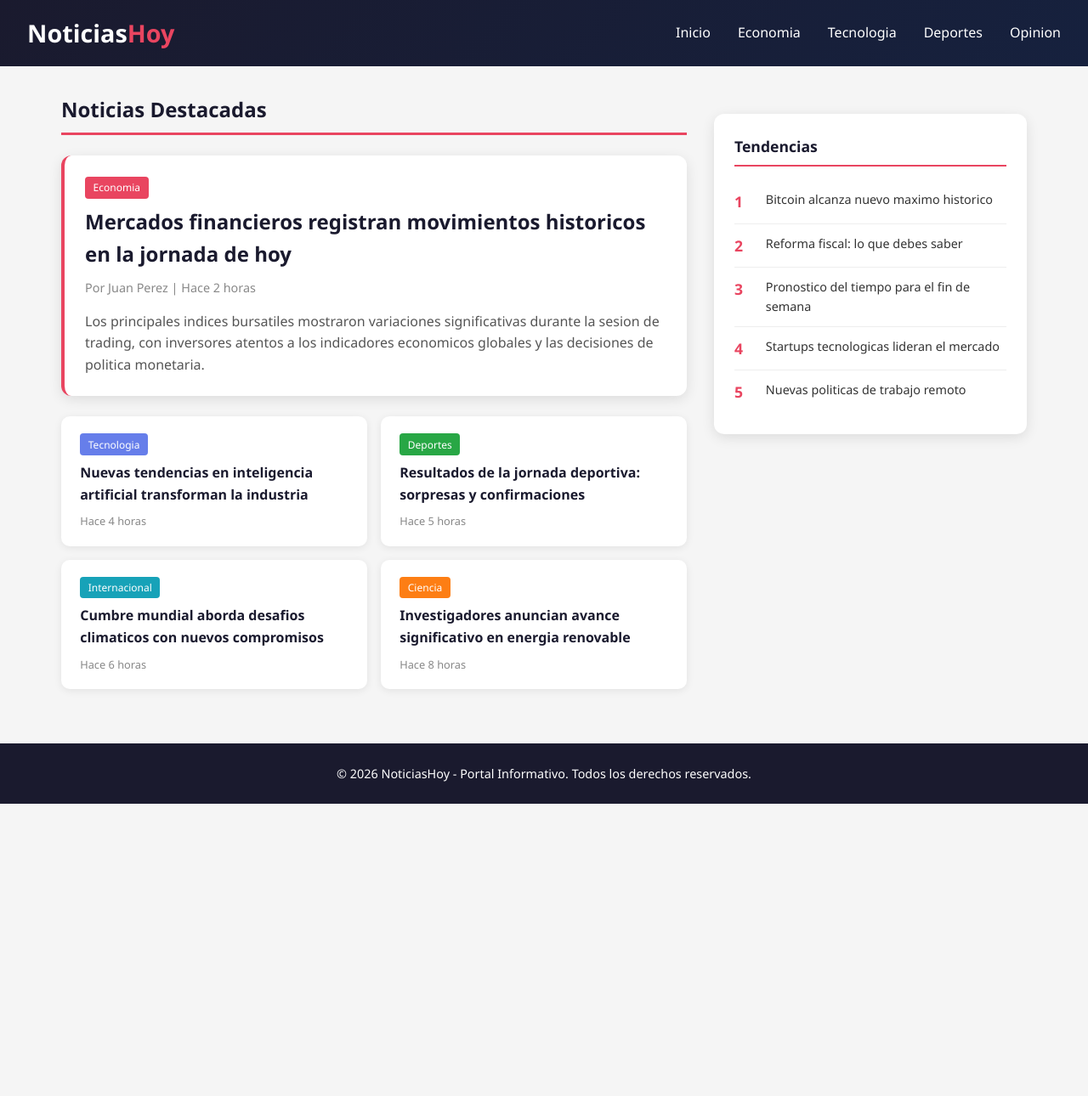
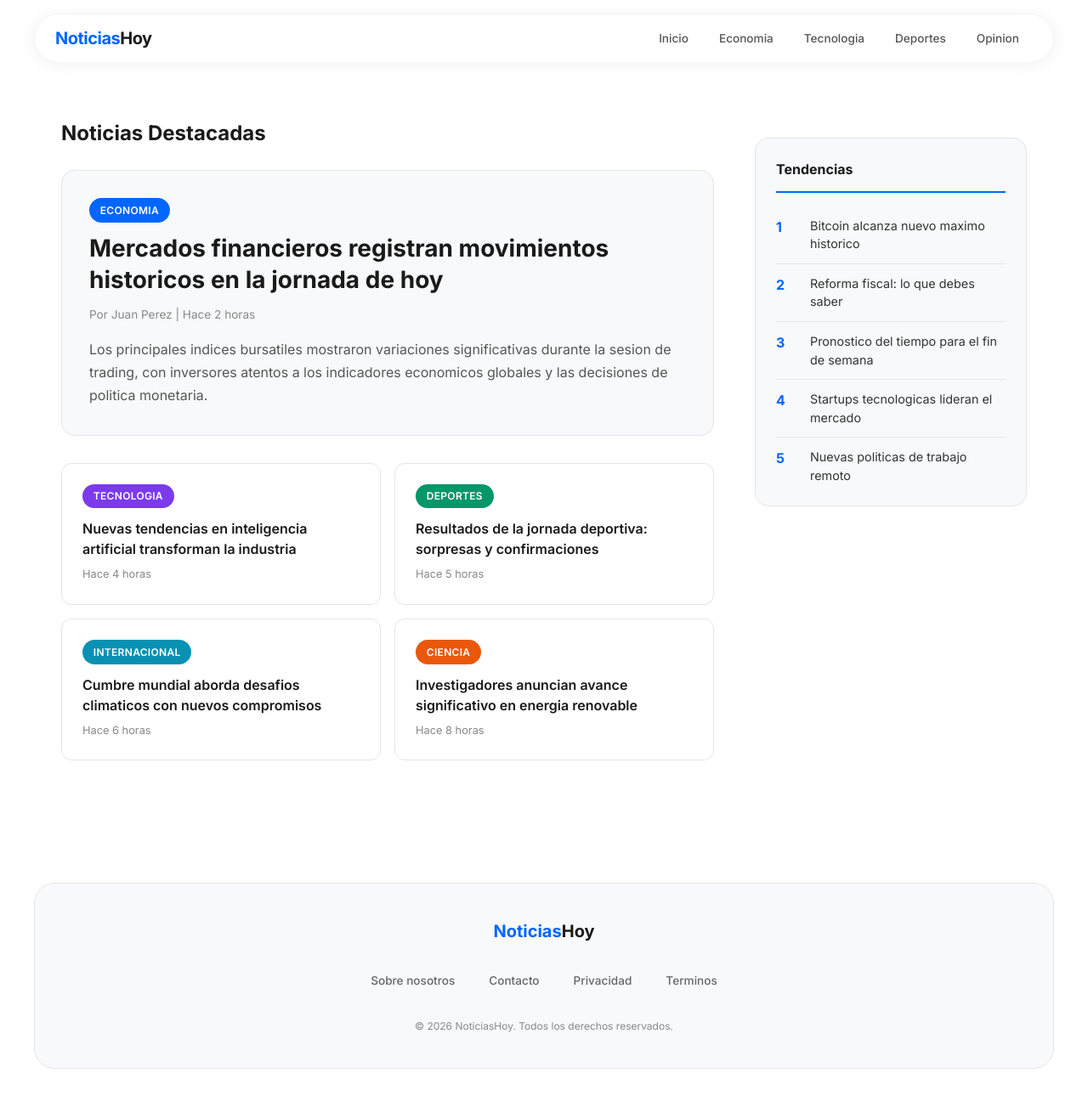
Before and after one commit to salvarezm/weather-crypto-widget, a website: page apps/frontend/index.html in a window 1280 px wide. Shown: the whole page at 85% size. Before the commit the page ends 946 px from the top, so only its background shows below. Drawn offline with Linux system fonts and the light colour scheme.

Commit message:
mejoras al index de pruebas del web component

```diff
--- a/apps/frontend/index.html
+++ b/apps/frontend/index.html
@@ -4,6 +4,12 @@
     <meta charset="UTF-8" />
     <meta name="viewport" content="width=device-width, initial-scale=1.0" />
     <title>Noticias del Día - Portal Informativo</title>
+    <link rel="preconnect" href="https://fonts.googleapis.com" />
+    <link rel="preconnect" href="https://fonts.gstatic.com" crossorigin />
+    <link
+      href="https://fonts.googleapis.com/css2?family=Inter:wght@400;500;600;700&display=swap"
+      rel="stylesheet"
+    />
     <style>
       * {
         margin: 0;
@@ -12,92 +18,126 @@
       }
 
       body {
-        font-family: 'Segoe UI', Tahoma, Geneva, Verdana, sans-serif;
-        background-color: #f5f5f5;
-        color: #333;
+        font-family:
+          'Inter',
+          -apple-system,
+          BlinkMacSystemFont,
+          sans-serif;
+        background-color: #ffffff;
+        color: #1a1a1a;
         line-height: 1.6;
+        min-height: 100vh;
       }
 
+      /* Header moderno contenido */
       header {
-        background: linear-gradient(135deg, #1a1a2e 0%, #16213e 100%);
-        color: white;
         padding: 1rem 2rem;
+        position: sticky;
+        top: 0;
+        z-index: 100;
+        background: rgba(255, 255, 255, 0.8);
+        backdrop-filter: blur(12px);
+        -webkit-backdrop-filter: blur(12px);
+      }
+
+      .header-inner {
+        max-width: 1200px;
+        margin: 0 auto;
         display: flex;
-        flex-wrap: wrap;
         justify-content: space-between;
         align-items: center;
-        gap: 1rem;
+        background: #ffffff;
+        padding: 0.75rem 1.5rem;
+        border-radius: 50px;
+        box-shadow: 0 2px 20px rgba(0, 0, 0, 0.06);
+        border: 1px solid rgba(0, 0, 0, 0.04);
       }
 
       .logo {
-        font-size: 1.8rem;
-        font-weight: bold;
+        font-size: 1.25rem;
+        font-weight: 700;
+        color: #0066ff;
+        letter-spacing: -0.5px;
       }
 
       .logo span {
-        color: #e94560;
+        color: #1a1a1a;
       }
 
       nav ul {
         display: flex;
-        flex-wrap: wrap;
         list-style: none;
-        gap: 1rem;
+        gap: 0.25rem;
       }
 
       nav a {
-        color: white;
+        color: #555555;
         text-decoration: none;
         font-weight: 500;
-        transition: color 0.3s;
+        font-size: 0.85rem;
+        padding: 0.5rem 1rem;
+        border-radius: 24px;
+        transition: all 0.2s ease;
       }
 
       nav a:hover {
-        color: #e94560;
+        color: #0066ff;
+        background: #f0f7ff;
       }
 
+      /* Container principal */
       .container {
         max-width: 1200px;
         margin: 0 auto;
-        padding: 1.5rem;
+        padding: 2rem;
         display: flex;
         flex-direction: column;
         gap: 2rem;
       }
 
+      /* Títulos de sección */
       .main-content h2 {
         font-size: 1.5rem;
+        font-weight: 700;
         margin-bottom: 1.5rem;
-        color: #1a1a2e;
-        border-bottom: 3px solid #e94560;
-        padding-bottom: 0.5rem;
+        color: #1a1a1a;
       }
 
+      /* Noticia destacada */
       .featured-news {
-        background: white;
-        border-radius: 12px;
-        padding: 1.5rem;
-        box-shadow: 0 4px 15px rgba(0, 0, 0, 0.1);
-        margin-bottom: 1.5rem;
-        border-left: 4px solid #e94560;
+        background: #f8f9fa;
+        border-radius: 16px;
+        padding: 2rem;
+        margin-bottom: 2rem;
+        border: 1px solid #e5e5e5;
+        transition: all 0.2s ease;
+      }
+
+      .featured-news:hover {
+        border-color: #0066ff;
       }
 
       .featured-news h3 {
-        font-size: 1.3rem;
-        margin-bottom: 0.5rem;
-        color: #1a1a2e;
+        font-size: 1.5rem;
+        font-weight: 700;
+        margin-bottom: 0.75rem;
+        color: #1a1a1a;
+        line-height: 1.3;
       }
 
       .featured-news .meta {
-        color: #888;
-        font-size: 0.9rem;
+        color: #888888;
+        font-size: 0.85rem;
         margin-bottom: 1rem;
       }
 
       .featured-news p {
-        color: #555;
+        color: #555555;
+        font-size: 1rem;
+        line-height: 1.7;
       }
 
+      /* Grid de noticias */
       .news-grid {
         display: grid;
         grid-template-columns: 1fr;
@@ -105,59 +145,63 @@
       }
 
       .news-card {
-        background: white;
-        border-radius: 10px;
-        padding: 1.2rem;
-        box-shadow: 0 2px 10px rgba(0, 0, 0, 0.08);
-        transition:
-          transform 0.3s,
-          box-shadow 0.3s;
-        border-left: 3px solid transparent;
+        background: #ffffff;
+        border-radius: 12px;
+        padding: 1.5rem;
+        border: 1px solid #e5e5e5;
+        transition: all 0.2s ease;
+        cursor: pointer;
       }
 
       .news-card:hover {
-        transform: translateY(-3px);
-        box-shadow: 0 4px 15px rgba(0, 0, 0, 0.12);
-        border-left-color: #e94560;
+        border-color: #0066ff;
+        box-shadow: 0 4px 12px rgba(0, 102, 255, 0.1);
       }
 
       .news-card h4 {
         font-size: 1rem;
+        font-weight: 600;
         margin-bottom: 0.5rem;
-        color: #1a1a2e;
+        color: #1a1a1a;
+        line-height: 1.5;
       }
 
       .news-card .meta {
-        color: #888;
+        color: #888888;
         font-size: 0.8rem;
       }
 
+      /* Tags de categoría */
       .category-tag {
         display: inline-block;
-        background: #e94560;
+        background: #0066ff;
         color: white;
-        padding: 0.2rem 0.6rem;
-        border-radius: 4px;
+        padding: 0.3rem 0.8rem;
+        border-radius: 20px;
         font-size: 0.75rem;
-        margin-bottom: 0.5rem;
+        font-weight: 600;
+        margin-bottom: 0.75rem;
+        text-transform: uppercase;
+        letter-spacing: 0.3px;
       }
 
       .category-tag.tech {
-        background: #667eea;
+        background: #7c3aed;
       }
 
       .category-tag.sports {
-        background: #28a745;
+        background: #059669;
       }
 
       .category-tag.world {
-        background: #17a2b8;
+        background: #0891b2;
       }
 
       .category-tag.science {
-        background: #fd7e14;
+        background: #ea580c;
       }
 
+      /* Sidebar */
       .sidebar {
         display: flex;
         flex-direction: column;
@@ -170,18 +214,19 @@
       }
 
       .sidebar-section {
-        background: white;
-        border-radius: 12px;
+        background: #f8f9fa;
+        border-radius: 16px;
         padding: 1.5rem;
-        box-shadow: 0 4px 15px rgba(0, 0, 0, 0.1);
+        border: 1px solid #e5e5e5;
       }
 
       .sidebar-section h3 {
-        font-size: 1.1rem;
+        font-size: 1rem;
+        font-weight: 700;
         margin-bottom: 1rem;
-        color: #1a1a2e;
-        border-bottom: 2px solid #e94560;
-        padding-bottom: 0.5rem;
+        color: #1a1a1a;
+        padding-bottom: 0.75rem;
+        border-bottom: 2px solid #0066ff;
       }
 
       .widget-container {
@@ -192,35 +237,106 @@
       }
 
       .trending-list li {
-        padding: 0.7rem 0;
-        border-bottom: 1px solid #eee;
+        padding: 0.75rem 0;
+        border-bottom: 1px solid #e5e5e5;
         display: flex;
-        gap: 0.8rem;
+        gap: 1rem;
         align-items: flex-start;
+        transition: all 0.15s ease;
+        cursor: pointer;
+      }
+
+      .trending-list li:hover {
+        padding-left: 0.5rem;
+      }
+
+      .trending-list li:hover .trending-title {
+        color: #0066ff;
       }
 
       .trending-list li:last-child {
         border-bottom: none;
+        padding-bottom: 0;
       }
 
       .trending-number {
-        color: #e94560;
-        font-weight: bold;
-        font-size: 1.1rem;
+        color: #0066ff;
+        font-weight: 700;
+        font-size: 1rem;
         min-width: 1.5rem;
       }
 
       .trending-title {
         font-size: 0.9rem;
+        color: #333333;
+        line-height: 1.5;
+        transition: color 0.15s ease;
       }
 
+      /* Footer moderno */
       footer {
-        background: #1a1a2e;
-        color: white;
-        text-align: center;
-        padding: 1.5rem;
-        margin-top: 2rem;
-        font-size: 0.9rem;
+        padding: 2rem;
+        margin-top: 4rem;
+      }
+
+      .footer-inner {
+        max-width: 1200px;
+        margin: 0 auto;
+        background: #f8f9fa;
+        border-radius: 24px;
+        padding: 2.5rem 2rem;
+        display: flex;
+        flex-direction: column;
+        align-items: center;
+        gap: 1.5rem;
+        border: 1px solid #e5e5e5;
+      }
+
+      .footer-brand {
+        font-size: 1.25rem;
+        font-weight: 700;
+        color: #0066ff;
+      }
+
+      .footer-brand span {
+        color: #1a1a1a;
+      }
+
+      .footer-links {
+        display: flex;
+        gap: 0.5rem;
+        flex-wrap: wrap;
+        justify-content: center;
+      }
+
+      .footer-links a {
+        color: #666666;
+        text-decoration: none;
+        font-size: 0.85rem;
+        padding: 0.5rem 1rem;
+        border-radius: 20px;
+        transition: all 0.2s ease;
+      }
+
+      .footer-links a:hover {
+        color: #0066ff;
+        background: #f0f7ff;
+      }
+
+      .footer-copy {
+        color: #888888;
+        font-size: 0.75rem;
+      }
+
+      /* Mobile - ocultar navegación */
+      @media (max-width: 599px) {
+        header nav {
+          display: none;
+        }
+
+        .header-inner {
+          justify-content: center;
+        }
       }
 
       /* Tablet */
@@ -228,18 +344,15 @@
         .news-grid {
           grid-template-columns: repeat(2, 1fr);
         }
-
-        nav ul {
-          gap: 1.5rem;
-        }
       }
 
       /* Desktop */
       @media (min-width: 900px) {
         .container {
           display: grid;
-          grid-template-columns: 2fr 1fr;
-          padding: 2rem;
+          grid-template-columns: 1fr 320px;
+          gap: 3rem;
+          padding: 3rem 2rem;
         }
 
         .sidebar {
@@ -251,11 +364,7 @@
         }
 
         .featured-news h3 {
-          font-size: 1.5rem;
-        }
-
-        nav ul {
-          gap: 2rem;
+          font-size: 1.75rem;
         }
       }
 
@@ -269,6 +378,7 @@
   </head>
   <body>
     <header>
+      <div class="header-inner">
         <div class="logo">Noticias<span>Hoy</span></div>
         <nav>
           <ul>
@@ -279,6 +389,7 @@
             <li><a href="#">Opinion</a></li>
           </ul>
         </nav>
+      </div>
     </header>
 
     <div class="container">
@@ -357,7 +468,16 @@
     </div>
 
     <footer>
-      <p>&copy; 2026 NoticiasHoy - Portal Informativo. Todos los derechos reservados.</p>
+      <div class="footer-inner">
+        <div class="footer-brand">Noticias<span>Hoy</span></div>
+        <nav class="footer-links">
+          <a href="#">Sobre nosotros</a>
+          <a href="#">Contacto</a>
+          <a href="#">Privacidad</a>
+          <a href="#">Terminos</a>
+        </nav>
+        <p class="footer-copy">&copy; 2026 NoticiasHoy. Todos los derechos reservados.</p>
+      </div>
     </footer>
 
     <script type="module" src="http://localhost:3002/my-widget.js"></script>
```
Lines whose indentation alone changed are shown as unchanged.
